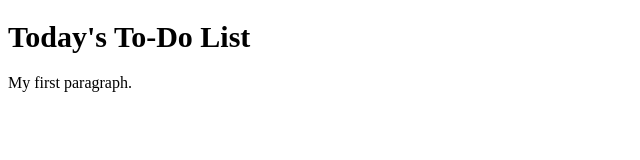
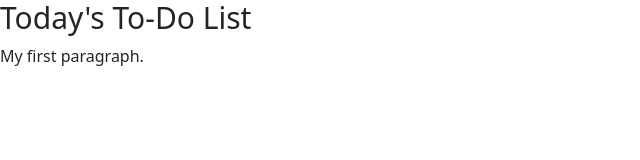
Before and after one commit to sabinaismailova/sabinaismailova.github.io, a plain HTML site: page index.html in a window 1280 px wide. Shown: the whole page, without its empty margins (0-640 px from the left). Drawn offline with nearby package versions, Linux system fonts and the light colour scheme.

Commit message:
Setting up bootsrap css and js

```diff
--- a/index.html
+++ b/index.html
@@ -1,12 +1,20 @@
 <!DOCTYPE html>
-<html>
+<html lang = "en">
     <head>
+        <meta charset="utf-8">
+        <meta name="viewport" content="width=device-width, initial-scale=1">
+
+        <link href="https://cdn.jsdelivr.net/npm/bootstrap@5.1.3/dist/css/bootstrap.min.css" rel="stylesheet" integrity="sha384-1BmE4kWBq78iYhFldvKuhfTAU6auU8tT94WrHftjDbrCEXSU1oBoqyl2QvZ6jIW3" crossorigin="anonymous">
+
         <title>To-Do List</title>
     </head>
+
     <body>
 
         <h1 style="font-size:30px;">Today's To-Do List</h1>
         <p>My first paragraph.</p>
 
+        <script src="https://cdn.jsdelivr.net/npm/bootstrap@5.1.3/dist/js/bootstrap.bundle.min.js" integrity="sha384-ka7Sk0Gln4gmtz2MlQnikT1wXgYsOg+OMhuP+IlRH9sENBO0LRn5q+8nbTov4+1p" crossorigin="anonymous"></script>
+
     </body>
 </html>
```
Lines whose indentation alone changed are shown as unchanged.
